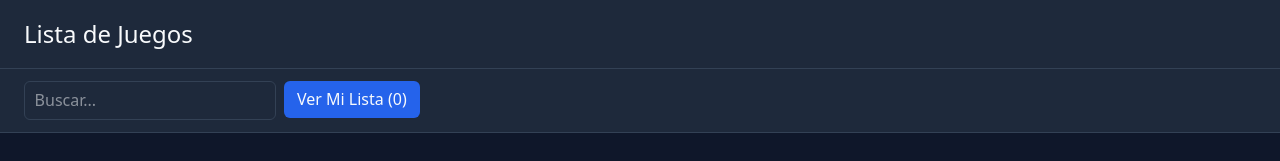
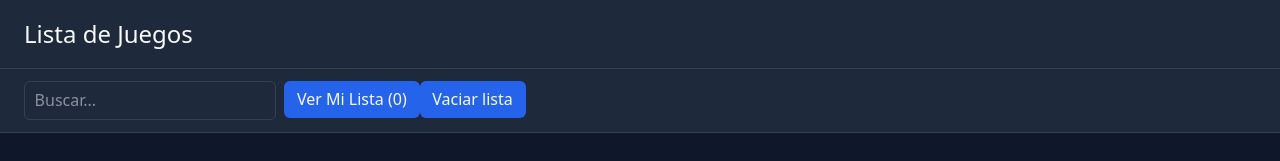
Before and after one commit to J0C4P/Tp1-Sprint2, a React (Vite) app: page / in a window 1280 px wide. Shown: the top 161 px of the page. Built offline with nearby package versions, Linux system fonts and the light colour scheme.

Commit message:
Boton vaciar lista

```diff
--- a/src/App.jsx
+++ b/src/App.jsx
@@ -7,7 +7,7 @@ import Header from "./components/Header"
 import Navbar from "./components/NavBar/Nav"
 
 function App() {
-  const { estaEnLista, toggleItem, cantidad } = useMyList()
+  const { estaEnLista, toggleItem, cantidad, vaciar } = useMyList()
   const [busqueda, setBusqueda] = useState("")
   const [onMylist, setOnMylist] = useLocalStorage("watchlist:enMiLista", false)
 
@@ -32,7 +32,7 @@ function App() {
   return (
   <>
     <Header></Header>
-    <Navbar busqueda={busqueda} setBusqueda={setBusqueda} onMylist={onMylist} setOnMylist={setOnMylist} cantidad={cantidad}></Navbar>
+    <Navbar busqueda={busqueda} setBusqueda={setBusqueda} onMylist={onMylist} setOnMylist={setOnMylist} cantidad={cantidad} vaciar={vaciar}></Navbar>
     <CatalogList
       estaEnLista={estaEnLista}
       onToggle={toggleItem}
--- a/src/components/NavBar/MyList.jsx
+++ b/src/components/NavBar/MyList.jsx
@@ -1,8 +1,18 @@
-const MyList = ({ cantidad, onMylist, setOnMylist }) => {
+const MyList = ({ cantidad, onMylist, setOnMylist, vaciar }) => {
   return (
     <div>
       <button type="button" onClick={() => setOnMylist(prev =>!prev)}>
         {onMylist ? "Ver Catalogo" : "Ver Mi Lista (" + cantidad + ")"}
+      </button>
+      <button
+        type="button"
+        onClick={() => {
+          if (window.confirm("¿Seguro que querés vaciar tu lista?")) {
+            vaciar()
+          }
+        }}
+      >
+        Vaciar lista
       </button>
     </div>
   )
--- a/src/components/NavBar/Nav.jsx
+++ b/src/components/NavBar/Nav.jsx
@@ -1,11 +1,11 @@
 import MyList from './MyList'
 import SearchBar from './SearchBar'
 
-const Navbar = ({ busqueda, setBusqueda, onMylist, setOnMylist, cantidad }) => {
+const Navbar = ({ busqueda, setBusqueda, onMylist, setOnMylist, cantidad, vaciar }) => {
   return (
     <nav>
       <SearchBar busqueda={busqueda} setBusqueda={setBusqueda}></SearchBar>
-      <MyList cantidad={cantidad} onMylist={onMylist} setOnMylist={setOnMylist}></MyList>
+      <MyList cantidad={cantidad} onMylist={onMylist} setOnMylist={setOnMylist} vaciar={vaciar}></MyList>
     </nav>
   )
 }
--- a/src/hooks/useMyList.js
+++ b/src/hooks/useMyList.js
@@ -15,5 +15,7 @@ export function useMyList() {
 
   const cantidad = miLista.length
 
-  return { estaEnLista, toggleItem, cantidad }
+  const vaciar = () => setMiLista([])
+
+  return { estaEnLista, toggleItem, cantidad, vaciar }
 }
```
